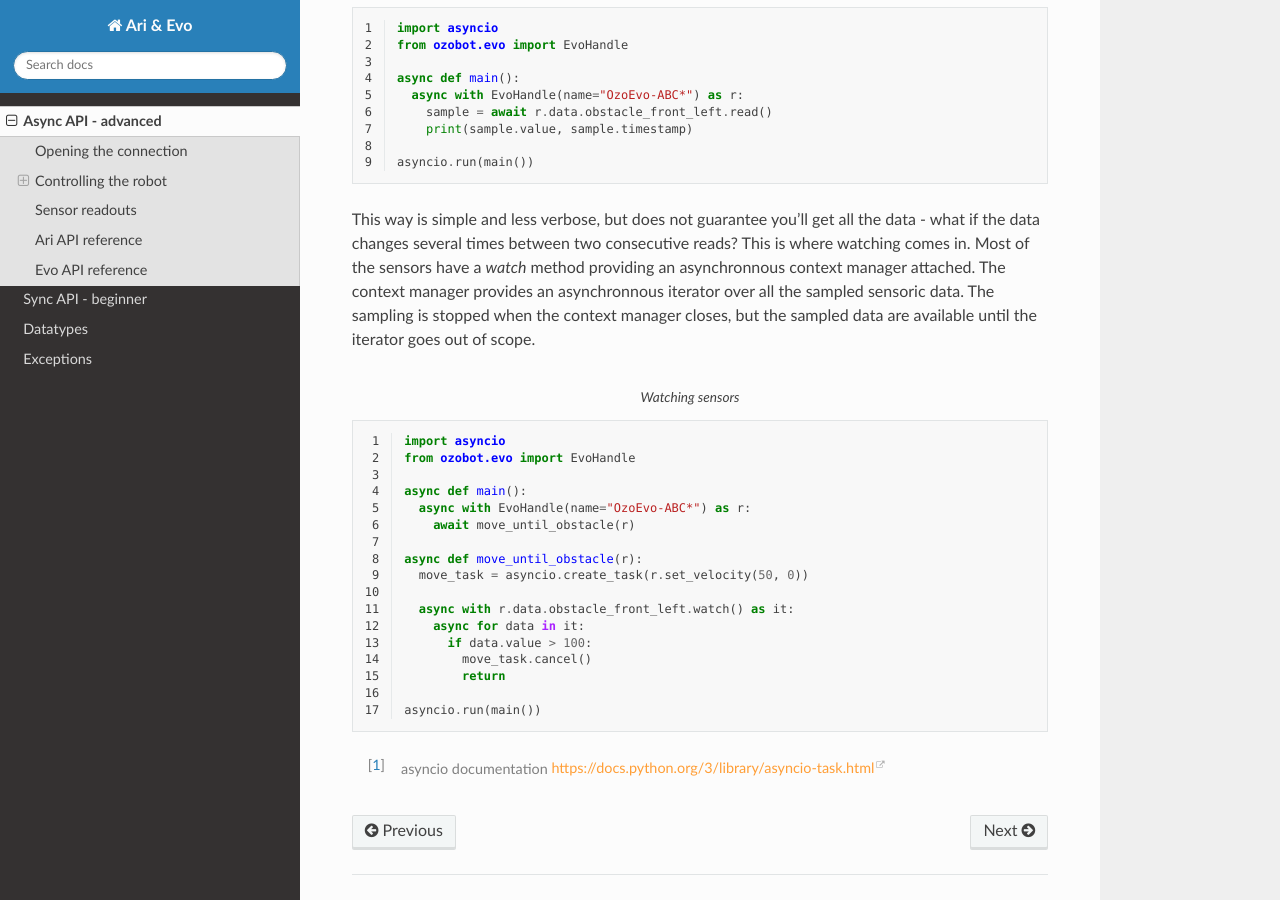
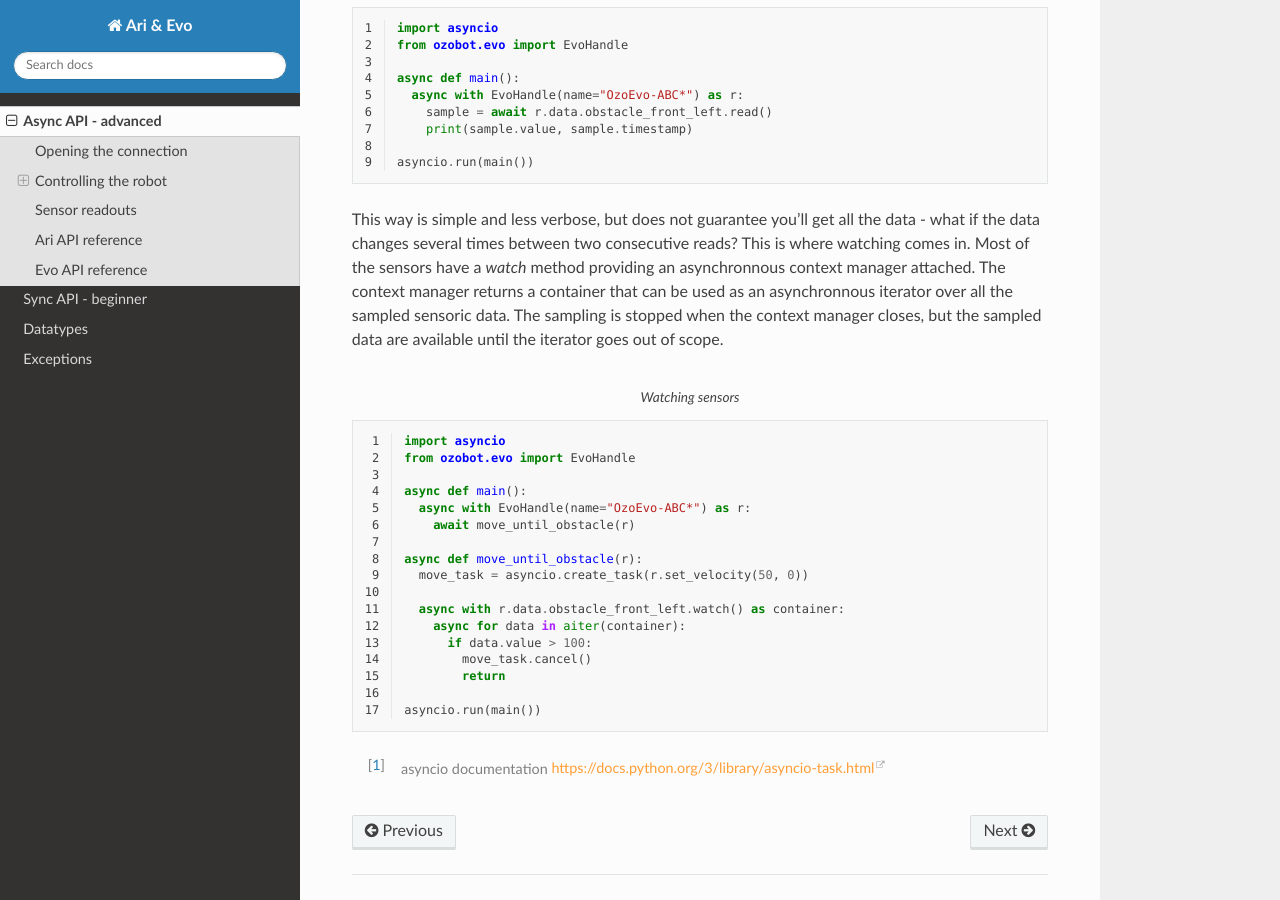
Before and after one commit to ozobot/python-libraries, a Sphinx documentation site: the page built from docs/linefollower/source/async/intro.rst, in a window 1280 px wide and 900 px high, scrolled down 4512 px. Built offline with Sphinx 7.4.7 and the Read the Docs theme 3.1.0, drawn with Linux system fonts in a browser that asks for light colours.

Commit message:
update docs

```diff
--- a/docs/linefollower/source/async/intro.rst
+++ b/docs/linefollower/source/async/intro.rst
@@ -258,8 +258,8 @@ relevant object which looks into the VM and returns the current value.
 
 
 This way is simple and less verbose, but does not guarantee you'll get all the data - what if the data changes several times between two consecutive reads? This is where
-watching comes in. Most of the sensors have a `watch` method providing an asynchronnous context manager attached. The context manager provides an asynchronnous iterator over
-all the sampled sensoric data. The sampling is stopped when the context manager closes, but the sampled data are available until the iterator goes out of scope.
+watching comes in. Most of the sensors have a `watch` method providing an asynchronnous context manager attached. The context manager returns a container that
+can be used as an asynchronnous iterator over all the sampled sensoric data. The sampling is stopped when the context manager closes, but the sampled data are available until the iterator goes out of scope.
 
 .. code-block:: python
   :caption: Watching sensors
@@ -275,8 +275,8 @@ all the sampled sensoric data. The sampling is stopped when the context manager
   async def move_until_obstacle(r):
     move_task = asyncio.create_task(r.set_velocity(50, 0))
 
-    async with r.data.obstacle_front_left.watch() as it:
-      async for data in it:
+    async with r.data.obstacle_front_left.watch() as container:
+      async for data in aiter(container):
         if data.value > 100:
           move_task.cancel()
           return
```
